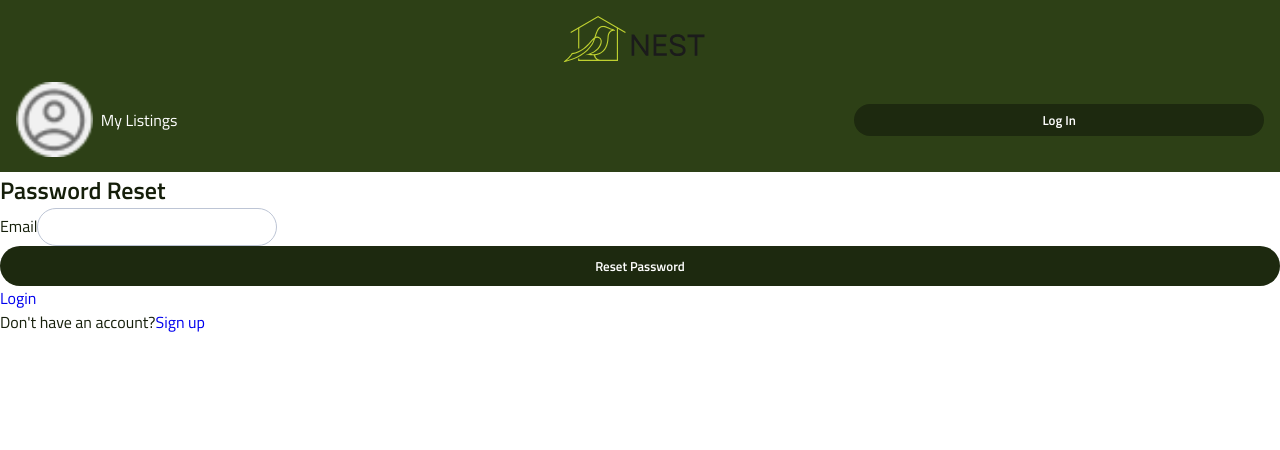
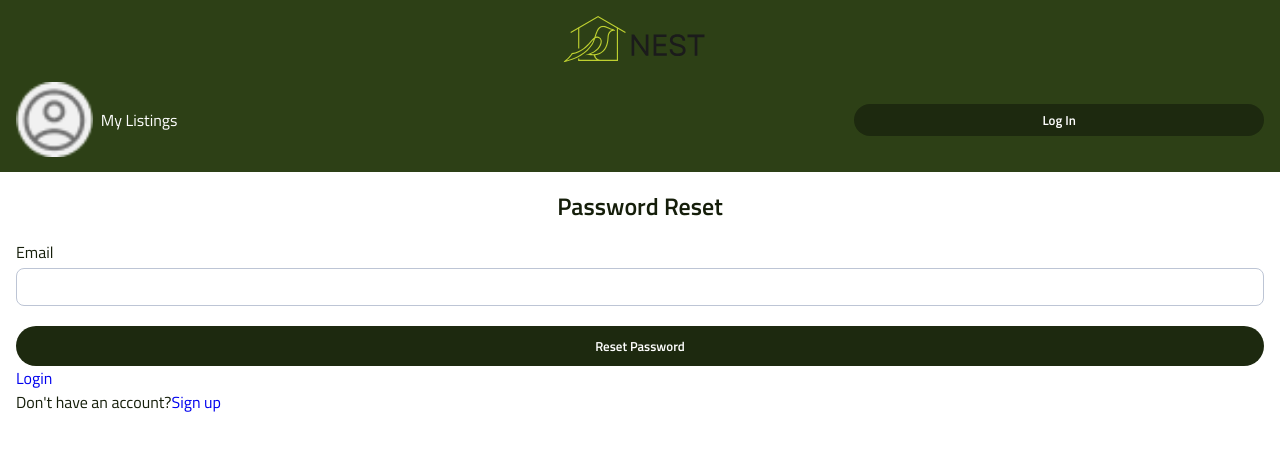
Before and after one commit to stebnj/steven-joo-capstone-project, a React (Create React App) app in the folder client/: page /forgot-password in a window 1280 px wide. Shown: the top 450 px of the page. Built offline with nearby package versions, Linux system fonts and the light colour scheme; no server answers.

Commit message:
re format js code for readability

```diff
--- a/client/src/components/ForgotPassword/ForgotPassword.js
+++ b/client/src/components/ForgotPassword/ForgotPassword.js
@@ -1,70 +1,60 @@
-import React, { useState } from 'react'
-import { useRef } from 'react'
-import { useAuth } from '../../contexts/AuthContext'
-import { Link, useNavigate } from 'react-router-dom'
-
+import React, { useState } from "react";
+import { useRef } from "react";
+import { useAuth } from "../../contexts/AuthContext";
+import { Link, useNavigate } from "react-router-dom";
+import "./ForgotPassword.scss";
 
 export default function ForgotPassword() {
-    const emailRef = useRef()
-    const { resetPassword } = useAuth()
-    const [error, setError] = useState('')
-    const [message, setMessage] = useState('')
-    const [loading, setLoading] = useState(false)
-
-    const navigate = useNavigate()
+  const emailRef = useRef();
+  const { resetPassword } = useAuth();
+  const [error, setError] = useState("");
+  const [message, setMessage] = useState("");
+  const [loading, setLoading] = useState(false);
 
   async function handleSubmit(e) {
-        e.preventDefault()
+    e.preventDefault();
 
-        try{
-            setMessage('')
-            setError('')
-            setLoading(true)
+    try {
+      setMessage("");
+      setError("");
+      setLoading(true);
 
-            await resetPassword(emailRef.current.value)
-            setMessage("Check your inbox for further instructions")
+      await resetPassword(emailRef.current.value);
+      setMessage("Check your inbox for further instructions");
     } catch (error) {
-            setError('Failed reset password')
+      setError("Failed reset password");
     }
-       setLoading(false)
+    setLoading(false);
   }
 
-
-
   return (
-    <main>
-        <section>
-            <h2>
-                Password Reset
-            </h2>
+    <main className="password">
+      <section className="password__heading-container">
+        <h2 className="password__heading">Password Reset</h2>
         {error}
-        <section>
-            {message}
+        <section className="password__message">{message}</section>
       </section>
-
-        </section>
-        <section>
-            <section>
-                <form onSubmit={handleSubmit}>
-                    <div>
-                        <label>
-                            Email
-                        </label>
-                        <input type="email" ref={emailRef} required />
+      <section className="password__body">
+        <section className="password__content">
+          <form className="password__form" onSubmit={handleSubmit}>
+            <div className="password__action">
+              <label className="password__label">Email</label>
+              <input className="password__input" type="email" ref={emailRef} required />
             </div>
-                    <button disabled={loading} type="submit">Reset Password</button>
+            <button className="password__button" disabled={loading} type="submit">
+              Reset Password
+            </button>
           </form>
         </section>
-            <section>
-                <Link to="/login">
-                    Login
-                </Link>
+        <section className="password__redirect-login">
+          <Link to="/login">Login</Link>
         </section>
       </section>
-        <section>
-            <p>Don't have an account?<Link to="/signup">Sign up</Link> </p>
+      <section className="password__redirect-signup">
+        <p className="password__text">
+          Don't have an account?<Link to="/signup">Sign up</Link>{" "}
+        </p>
       </section>
-
     </main>
-  )
+  );
 }
--- a/client/src/components/ForgotPassword/ForgotPassword.scss
+++ b/client/src/components/ForgotPassword/ForgotPassword.scss
@@ -0,0 +1,28 @@
+@use '../../styles/partials/global';
+@import '../../styles/partials/variables';
+@import '../../styles/partials/mixins';
+
+.password{
+    padding: 0 1rem;
+
+    &__heading-container{
+        padding: 1rem;
+        display: flex;
+        justify-content: center;
+
+    }
+
+    &__action{
+        display: flex;
+        flex-direction: column;
+        padding-bottom: 1.25rem;
+    }
+
+    &__label{
+        padding-bottom: 0.25rem;
+    }
+
+    &__input{
+        border-radius: 0.5rem;
+    }
+}
```
Also changed, not shown: client/src/pages/SIgnup/Signup.js (+19 -4 lines). Lines whose indentation alone changed are shown as unchanged.
